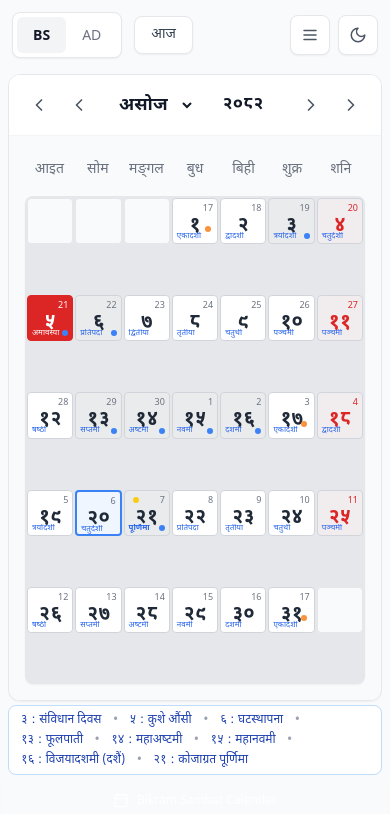
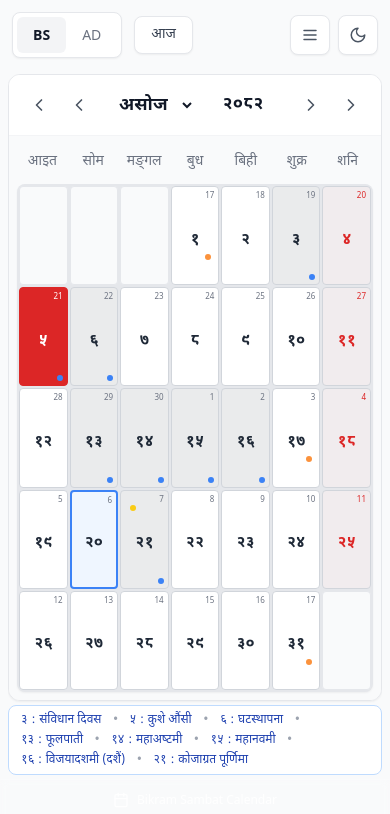
Before and after one commit to 8008698/calendar, a React (Vite) app: page / in a window 390 px wide. Shown: the top 814 px of the page. Built offline with nearby package versions, Linux system fonts and the light colour scheme.

Commit message:
Updated index.css

```diff
--- a/src/components/CalendarGrid.tsx
+++ b/src/components/CalendarGrid.tsx
@@ -219,13 +219,13 @@ const CalendarGrid: React.FC<CalendarGridProps> = ({
     };
 
     return (
-        <div className="h-full flex flex-col p-4">
+        <div className="h-full flex flex-col p-2 sm:p-4">
             {/* Weekdays Header */}
-            <div className="grid grid-cols-7 gap-0 mb-2 flex-shrink-0">
+            <div className="grid grid-cols-7 gap-0 mb-1 sm:mb-2 flex-shrink-0">
                 {weekdays.map((day, index) => (
                     <div
                         key={day}
-                        className={`weekday ${
+                        className={`weekday text-xs sm:text-sm py-1 sm:py-2 ${
                             index === 6 ? 'text-red-500 font-semibold' : 'text-gray-600 dark:text-gray-300'
                         }`}
                         style={activeSystem === 'bs' ? { fontFamily: "'Noto Sans Devanagari', sans-serif" } : {}}
--- a/src/index.css
+++ b/src/index.css
@@ -4,11 +4,18 @@
 
 .calendar-day {
   @apply relative bg-white dark:bg-gray-800 border border-gray-300 dark:border-gray-600 rounded cursor-pointer transition-colors duration-200 hover:bg-gray-50 dark:hover:bg-gray-700 overflow-hidden;
-  aspect-ratio: 1 / 1;
   display: grid;
-  grid-template-rows: 1fr 2fr 1fr;
+  grid-template-rows: auto 1fr auto;
   grid-template-columns: 1fr;
   padding: 2px;
+  min-height: 44px;
+}
+
+@media (min-width: 480px) {
+  .calendar-day {
+    aspect-ratio: 1 / 1;
+    min-height: unset;
+  }
 }
 
 @media (min-width: 640px) {
@@ -52,21 +59,28 @@
 }
 
 .main-number {
-  @apply text-xl sm:text-2xl font-bold text-gray-800 dark:text-gray-100 flex justify-center items-center;
+  @apply text-base sm:text-xl md:text-2xl font-bold text-gray-800 dark:text-gray-100 flex justify-center items-center;
   grid-row: 2;
   grid-column: 1;
 }
 
 .sub-number {
-  @apply text-[9px] sm:text-[11px] text-gray-500 dark:text-gray-400 font-normal text-right pr-[2px] pt-[2px] leading-none;
+  @apply text-[8px] sm:text-[9px] md:text-[11px] text-gray-500 dark:text-gray-400 font-normal text-right pr-[2px] pt-[2px] leading-none;
   grid-row: 1;
   grid-column: 1;
 }
 
 .tithi-display {
-  @apply text-[8px] sm:text-[9px] text-blue-600 dark:text-blue-400 font-medium text-left pl-[2px] pb-[2px] leading-none truncate self-end;
+  @apply text-[7px] sm:text-[8px] md:text-[9px] text-blue-600 dark:text-blue-400 font-medium text-left pl-[2px] pb-[2px] leading-none truncate self-end;
+  display: none;
   grid-row: 3;
   grid-column: 1;
+}
+
+@media (min-width: 400px) {
+  .tithi-display {
+    display: block;
+  }
 }
 
 .tithi-display.special {
```
